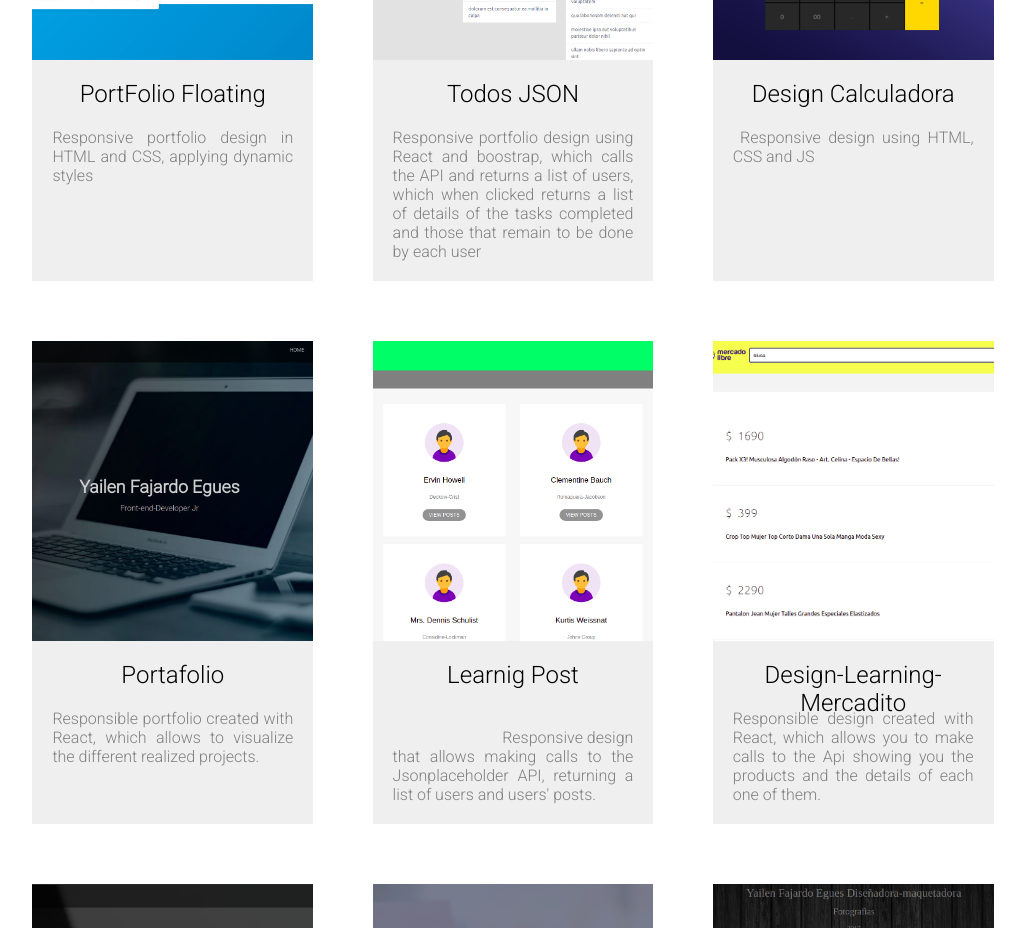
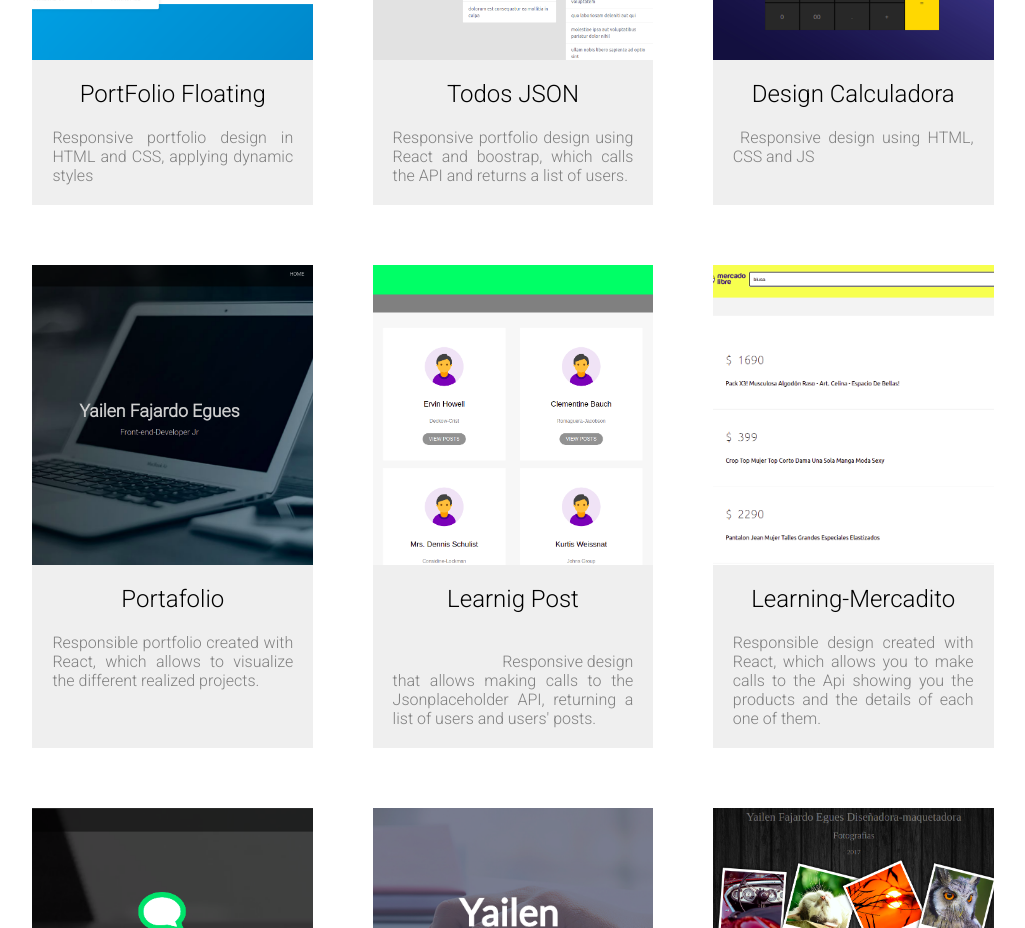
Before and after one commit to yailenfe/portafolio-react, a React (Create React App) app in the folder client/: page / in a window 1280 px wide. Shown: the part 2180-3108 px from the top of the page, without its empty margins (127-1152 px from the left). Built offline with nearby package versions, Linux system fonts and the light colour scheme.

Commit message:
modificando la description de los proyectos y eliminado la description de los servicios

```diff
--- a/client/src/componetes/ListadoProyecto.jsx
+++ b/client/src/componetes/ListadoProyecto.jsx
@@ -24,7 +24,7 @@ class ListadoProyecto extends React.Component {
                             link={"https://yai-design-todo-json.herokuapp.com/"}
                             imagen="./imagenes/yai-desing-todo.png"
                             titulo="Todos JSON"
-                            description="Responsive portfolio design using React and boostrap, which calls the API and returns a list of users, which when clicked returns a list of details of the tasks completed and those that remain to be done by each user"
+                            description="Responsive portfolio design using React and boostrap, which calls the API and returns a list of users."
                         />
                     </div>
                     <div className="style-proyecto">
@@ -56,7 +56,7 @@ class ListadoProyecto extends React.Component {
                         <Proyecto
                             link={"https://yai-design-6.herokuapp.com/"}
                             imagen="../imagenes/desig-6.png"
-                            titulo="Design-Learning-Mercadito"
+                            titulo="Learning-Mercadito"
                             description="Responsible design created with React, which allows you to make calls to the Api showing you the products and the details of each one of them."
                         />
                     </div>
```
